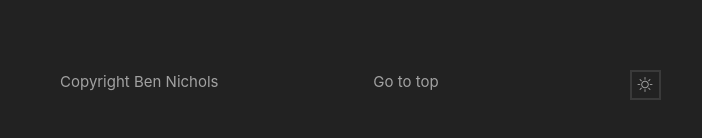
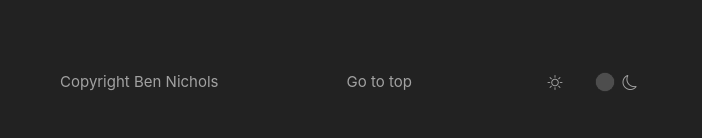
Before and after one commit to bnichs/bnichs-public, a Vue app in the folder bnichs/: page / in a window 1280 px wide. Shown: the part 1189-1327 px from the top of the page, without its empty margins (505-1207 px from the left). Built offline with nearby package versions, Linux system fonts and the light colour scheme.

Commit message:
Dark mode toggle button

```diff
--- a/bnichs/src/App.vue
+++ b/bnichs/src/App.vue
@@ -2,6 +2,7 @@
 import { RouterLink, RouterView } from 'vue-router'
 import TitleBox from './components/TitleBox.vue'
 import GoToTop from './components/GoToTop.vue'
+import ToggleButton from './components/ToggleButton.vue'
 </script>
 
 <template>
@@ -28,25 +29,26 @@ import GoToTop from './components/GoToTop.vue'
       Copyright Ben Nichols
     </span>
 
-    <GoToTop class="footer-col col-6"></GoToTop>
-
-    <div class="darkWrapper col-2 footer-col float-end">
-      <button @click="toggleDark" type="button" class="button dark-toggle">
+    <GoToTop class="footer-col col-5"></GoToTop>
+    <div class="footer-col col-3">
+      <ToggleButton v-on:change="darkEventHandler" :defaultState="darkMode()" ref="mychild">
+        <template #rhs>
           <i
-            v-if="! darkMode()"
               aria-hidden="true"
               class="bi-moon"
               title="Toggle between dark and light mode"
           ></i>
+        </template>
+        <template #lhs>
           <i
-            v-if="darkMode()"
               aria-hidden="true"
               class="bi-sun"
               title="Toggle between dark and light mode"
           ></i>
+        </template>
+      </ToggleButton>
+    </div>
 
-      </button>
-    </div>
   </footer>
 </template>
 
@@ -77,6 +79,13 @@ export default defineComponent({
   computed: {
   },
   methods: {
+    darkEventHandler(value) {
+      if (value === true){
+        this.setScheme("dark")
+      } else if (value == false){
+        this.setScheme("light")
+      }
+    },
     darkMode(){
       return this.getScheme() == "dark" ;
     },
--- /dev/null
+++ b/bnichs/src/components/ToggleButton.vue
@@ -0,0 +1,136 @@
+<template>
+  <label :for="id + '_button'" :class="{'active': isActive}" class="toggle_button">
+    <span v-if="true" class="toggle_label_lhs">
+      <slot name="lhs"></slot>
+    </span>
+
+
+    <input type="checkbox" :disabled="disabled" :id="id + '_button'" v-model="checkedValue">
+    <span class="toggle_switch"></span>
+    <span v-if="true" class="toggle_label_rhs">
+      <slot name="rhs"></slot>
+    </span>
+  </label>
+</template>
+
+<script>
+export default {
+  props: {
+    disabled: {
+      type: Boolean,
+      default: false
+    },
+    // labelEnableText: {
+    //   type: String,
+    //   default: 'On'
+    // },
+    // labelDisableText: {
+    //   type: String,
+    //   default: 'Off'
+    // },
+    id: {
+      type: String,
+      default: 'primary'
+    },
+    defaultState: {
+      type: Boolean,
+      default: false
+    }
+  },
+  data() {
+    return {
+      currentState: this.defaultState
+    }
+  },
+  watch: {
+    defaultState: function defaultState() {
+      this.currentState = Boolean(this.defaultState)
+    }
+  },
+  computed: {
+    // currentState() {
+    //     return this.defaultState;
+    // },
+    isActive() {
+      return this.currentState;
+    },
+    enableText() {
+      return this.labelEnableText;
+    },
+    disabledText() {
+      return this.labelDisableText;
+    },
+    checkedValue: {
+      get() {
+        return this.currentState;
+      },
+      set(newValue) {
+        this.currentState = newValue;
+        this.$emit('change', newValue);
+      }
+    }
+  }
+}
+</script>
+
+<style scoped>
+.toggle_button {
+  vertical-align: middle;
+  user-select: none;
+  cursor: pointer;
+}
+.toggle_button input[type="checkbox"] {
+  opacity: 0;
+  position: absolute;
+  width: 1px;
+  height: 1px;
+}
+.toggle_button .toggle_switch {
+  display:inline-block;
+  height:12px;
+  border-radius:6px;
+  width:40px;
+  background: var(--color-icon-bg);
+  box-shadow: inset 0 0 1px var(--color-icon-bg);
+  position:relative;
+  margin-left: 10px;
+  margin-right: 10px;
+  transition: all .25s;
+}
+.toggle_button .toggle_switch::after,
+.toggle_button .toggle_switch::before {
+  content: "";
+  position: absolute;
+  display: block;
+  height: 18px;
+  width: 18px;
+  border-radius: 50%;
+  left: 0;
+  top: -3px;
+  transform: translateX(0);
+  transition: all .25s cubic-bezier(.5, -.6, .5, 1.6);
+}
+.toggle_button .toggle_switch::after {
+  background: var(--color-icon-fg);
+  box-shadow: 0 0 1px var(--color-icon-fg);
+}
+.toggle_button .toggle_switch::before {
+  background: #4D4D4D;
+  box-shadow: 0 0 0 3px rgba(0,0,0,0.1);
+  opacity:0;
+}
+.active .toggle_switch {
+  background: var(--color-icon-bg);
+  box-shadow: inset 0 0 1px var(--color-icon-bg);
+}
+.active .toggle_switch::after,
+.active .toggle_switch::before{
+  transform:translateX(40px - 18px);
+}
+.active .toggle_switch::after {
+  left: 23px;
+  background: #4D4D4D;
+  box-shadow: 0 0 1px #666;
+}
+
+</style>
```
Lines whose indentation alone changed are shown as unchanged.
